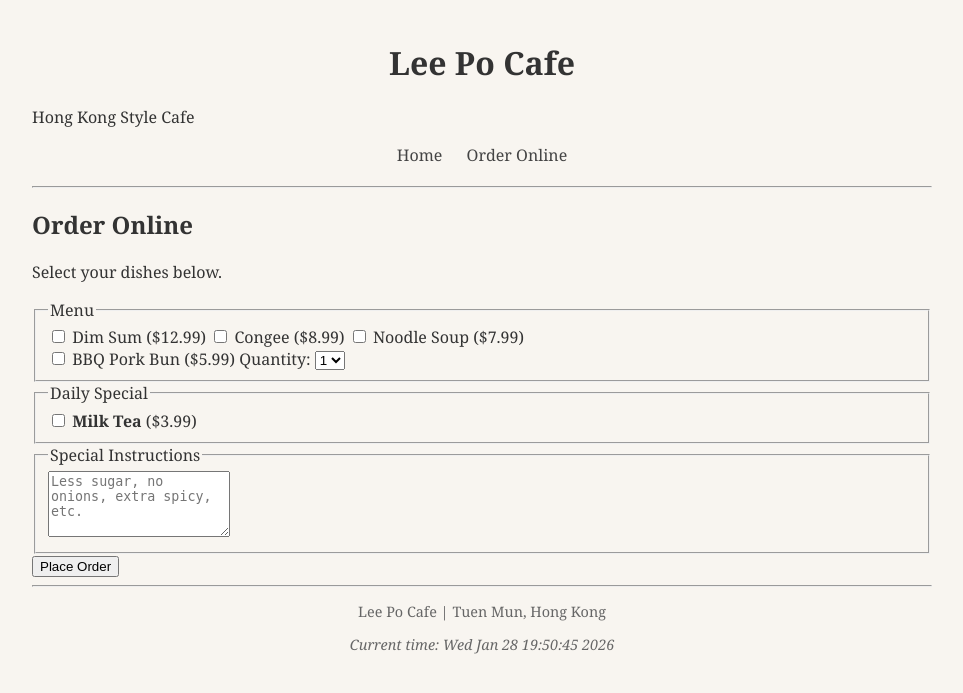
After one commit to szetol0718/CampusPickup-BU, a Django app: page /restaurant/order/ in a window 1280 px wide. The commit adds this page. Shown: the top 693 px of the page, without its empty margins (158-1121 px from the left). Run offline with Django 5.2, Linux system fonts and the light colour scheme.

Commit message:
online order page

```diff
--- a/restaurant/templates/restaurant/base.html
+++ b/restaurant/templates/restaurant/base.html
@@ -44,6 +44,7 @@ header, navigation bar, and styling shared across all pages.
         Lee Po Cafe |
         Tuen Mun, Hong Kong
     </p>
+    <p><em>Current time: {{ current_time }}</em></p>
 </footer>
 
 </body>
--- /dev/null
+++ b/restaurant/templates/restaurant/order.html
@@ -0,0 +1,80 @@
+<!--
+File: order.html
+Author: Louis Szeto (szetol@bu.edu), 2/4/2026
+Description: Online ordering page for Lee Po Cafe. Displays menu items,
+daily special, and special instructions. No customer information required.
+-->
+
+{% extends "restaurant/base.html" %}
+{% block content %}
+
+<section>
+    <h2>Order Online</h2>
+    <p>Select your dishes below.</p>
+
+    <form method="post" >
+        {% csrf_token %}
+
+        <!-- ================= Menu Items ================= -->
+        <fieldset>
+            <legend>Menu</legend>
+
+            <label>
+                <input type="checkbox" name="dim_sum">
+                Dim Sum ($12.99)
+            </label>
+
+            <label>
+                <input type="checkbox" name="congee">
+                Congee ($8.99)
+            </label>
+
+            <label>
+                <input type="checkbox" name="noodle_soup">
+                Noodle Soup ($7.99)
+            </label>
+
+            <!-- Item with options (required by assignment) -->
+            <div>
+                <label>
+                    <input type="checkbox" name="bbq_pork_bun">
+                    BBQ Pork Bun ($5.99)
+                </label>
+
+                <label>
+                    Quantity:
+                    <select name="bun_qty">
+                        <option value="1">1</option>
+                        <option value="2">2</option>
+                        <option value="3">3</option>
+                        <option value="4">4</option>
+                    </select>
+                </label>
+            </div>
+        </fieldset>
+
+
+        <!-- ================= Daily Special ================= -->
+        <fieldset>
+            <legend>Daily Special</legend>
+
+            <label>
+                <input type="checkbox" name="daily_special">
+                <strong>{{ daily_special }}</strong> (${{ daily_special_price }})
+            </label>
+
+            <input type="hidden" name="daily_special_name" value="{{ daily_special }}">
+            <input type="hidden" name="daily_special_price" value="{{ daily_special_price }}">
+        </fieldset>
+
+        <fieldset>
+            <legend>Special Instructions</legend>
+            <textarea name="special_instructions" rows="4"
+                placeholder="Less sugar, no onions, extra spicy, etc."></textarea>
+        </fieldset>
+
+        <button type="submit">Place Order</button>
+    </form>
+</section>
+
+{% endblock %}
--- a/restaurant/views.py
+++ b/restaurant/views.py
@@ -1,13 +1,23 @@
 from multiprocessing import context
 import random
+import time
 from django.shortcuts import render
 
-DailySpecials = [
-    "Hong Kong Style French Toast",
-    "Baked Pork Chop Rice",
-    "Milk Tea",
-    "Egg Tart",
-    ]
+DailySpecials = {
+    "Hong Kong Style French Toast": 6.99,
+    "Baked Pork Chop Rice": 12.99,
+    "Milk Tea": 3.99,
+    "Egg Tart": 4.99,
+}
+
+Menu = {
+    "Dim Sum": 12.99,
+    "Congee": 8.99,
+    "Noodle Soup": 7.99,
+    "BBQ Pork Bun": 5.99,
+}
+
+
 # Create your views here.
 def restaurant(request):
     """
@@ -15,7 +25,11 @@ def restaurant(request):
     URL: /restaurant/
     """
     template = "restaurant/main.html"
-    return render(request, template)
+
+    context = {
+        "current_time": time.ctime(),
+               }
+    return render(request, template, context)
 
 def order(request):
     """
@@ -24,8 +38,13 @@ def order(request):
     """
 
     template = "restaurant/order.html"
+    special_name = random.choice(list(DailySpecials.keys()))
+    special_price = DailySpecials[special_name]
 
     context = {
-        "daily_specials": random.choices(DailySpecials)
+        "current_time": time.ctime(),
+        "daily_special": special_name,
+        "daily_special_price": special_price,
+        "menu": Menu,
     }
     return render(request, template, context)
```
